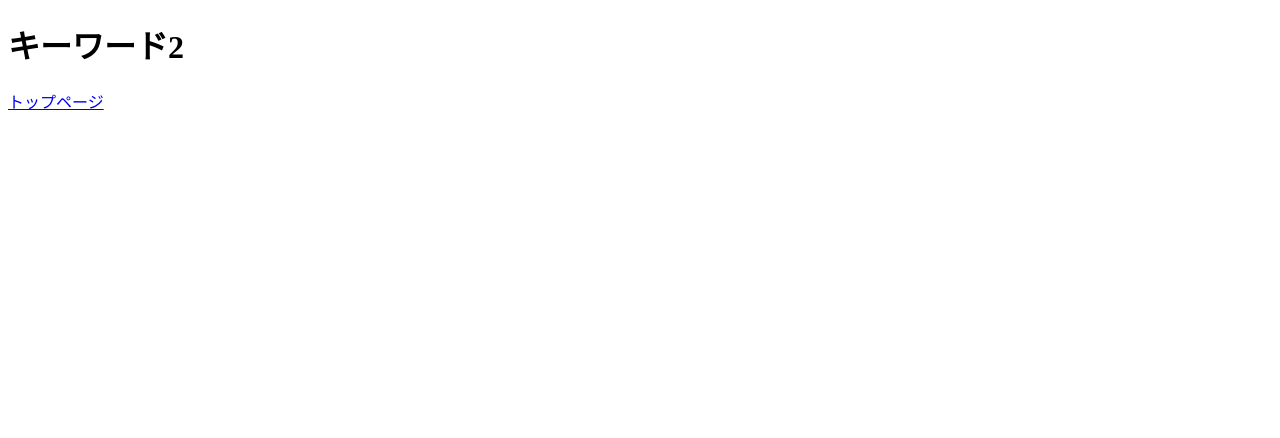
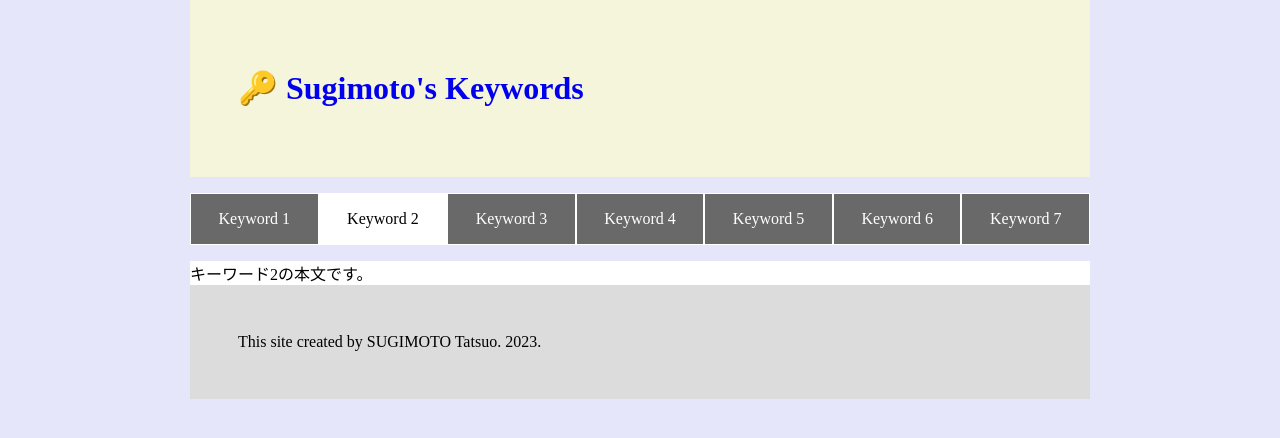
Before and after one commit to tmu-2024-web-basics/sample, a plain HTML site: page layout-sample/keyword2/index.html in a window 1280 px wide. Drawn offline with Linux system fonts and the light colour scheme.

Commit message:
add style.css

```diff
--- a/layout-sample/keyword2/index.html
+++ b/layout-sample/keyword2/index.html
@@ -4,10 +4,29 @@
   <meta charset="UTF-8">
   <meta http-equiv="X-UA-Compatible" content="IE=edge">
   <meta name="viewport" content="width=device-width, initial-scale=1.0">
-  <title>Document</title>
+  <title>キーワード2</title>
+  <link rel="stylesheet" href="../style.css">
 </head>
 <body>
-  <h1>キーワード2</h1>
-  <a href="../index.html">トップページ</a>
+  <header>
+    <h1 class="title"><a href="../index.html">🔑 Sugimoto's Keywords</a></h1>
+  </header>
+  <nav>
+    <ul>
+      <li><a href="../keyword1/index.html">Keyword 1</a></li>
+      <li class="on"><a href="../keyword2/index.html">Keyword 2</a></li>
+      <li><a href="../keyword3/index.html">Keyword 3</a></li>
+      <li><a href="../keyword4/index.html">Keyword 4</a></li>
+      <li><a href="../keyword5/index.html">Keyword 5</a></li>
+      <li><a href="../keyword6/index.html">Keyword 6</a></li>
+      <li><a href="../keyword7/index.html">Keyword 7</a></li>
+    </ul>
+  </nav>
+  <main>
+    キーワード2の本文です。
+  </main>
+  <footer>
+    This site created by SUGIMOTO Tatsuo. 2023.
+  </footer>
 </body>
 </html>
--- a/layout-sample/style.css
+++ b/layout-sample/style.css
@@ -0,0 +1,84 @@
+* {
+  box-sizing: border-box;
+}
+
+body {
+  margin: 0;
+  padding: 0;
+  background-color: lavender;
+}
+
+a {
+  text-decoration: none;
+}
+
+header,
+nav,
+main,
+footer {
+  width: 900px;
+  background-color: white;
+  margin: 0 auto;
+}
+
+header {
+  background-color: beige;
+  padding: 3em;
+}
+
+nav {
+  background-color: dimgray;
+}
+nav a {
+  color: white;
+}
+nav ul {
+  display: flex;
+  list-style: none;
+  padding: 0;
+}
+nav ul li {
+  flex: 1;
+  text-align: center;
+  border: 1px solid white;
+  padding: 1em;
+}
+nav ul li.on {
+  background-color: white;
+}
+nav ul li.on a {
+  color: black;
+}
+
+.photo {
+  width: 200px;
+  height: 200px;
+  margin: 20px;
+}
+.photo:hover {
+  transform: scale(1.1);
+}
+
+main div {
+  display: flex;
+  flex-wrap: wrap;
+  justify-content: center;
+}
+
+footer {
+  background-color: gainsboro;
+  padding: 3em;
+}
+
+main a:nth-of-type(5) .photo {
+  animation: rotation 5s infinite linear;
+}
+
+@keyframes rotation { /* 「rotation」の定義。0度回転から360回転まで */
+  from {
+    transform: rotate(0deg);
+  }
+  to {
+    transform: rotate(360deg);
+  }
+}
```
Also changed, not shown: layout-sample/index.html (+3 -1 lines), layout-sample/keyword1/index.html (+6 -10 lines).
